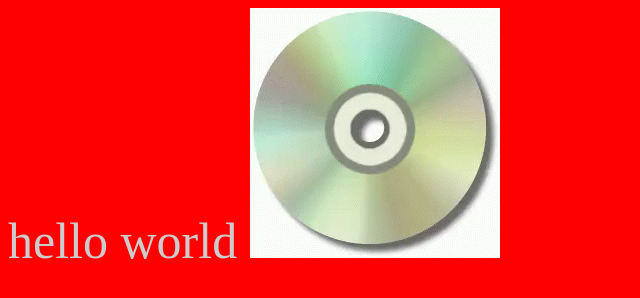
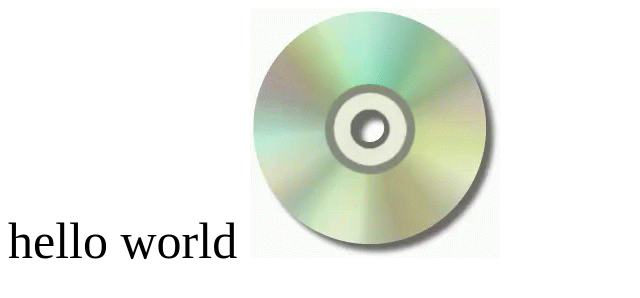
Before and after one commit to Piecedep/piecemissing.github.io, a plain HTML site: page index.html in a window 1280 px wide. Shown: the whole page, without its empty margins (0-640 px from the left). Drawn offline with Linux system fonts and the light colour scheme; files whose address does not match are found by name.

Commit message:
Update style.css

```diff
--- a/style.css
+++ b/style.css
@@ -1,7 +1,5 @@
 body {
 font-size:50px;
-  color: #cccccc;
-  background-color: red;
 <style>
   .center-image {
     display: block;
```
